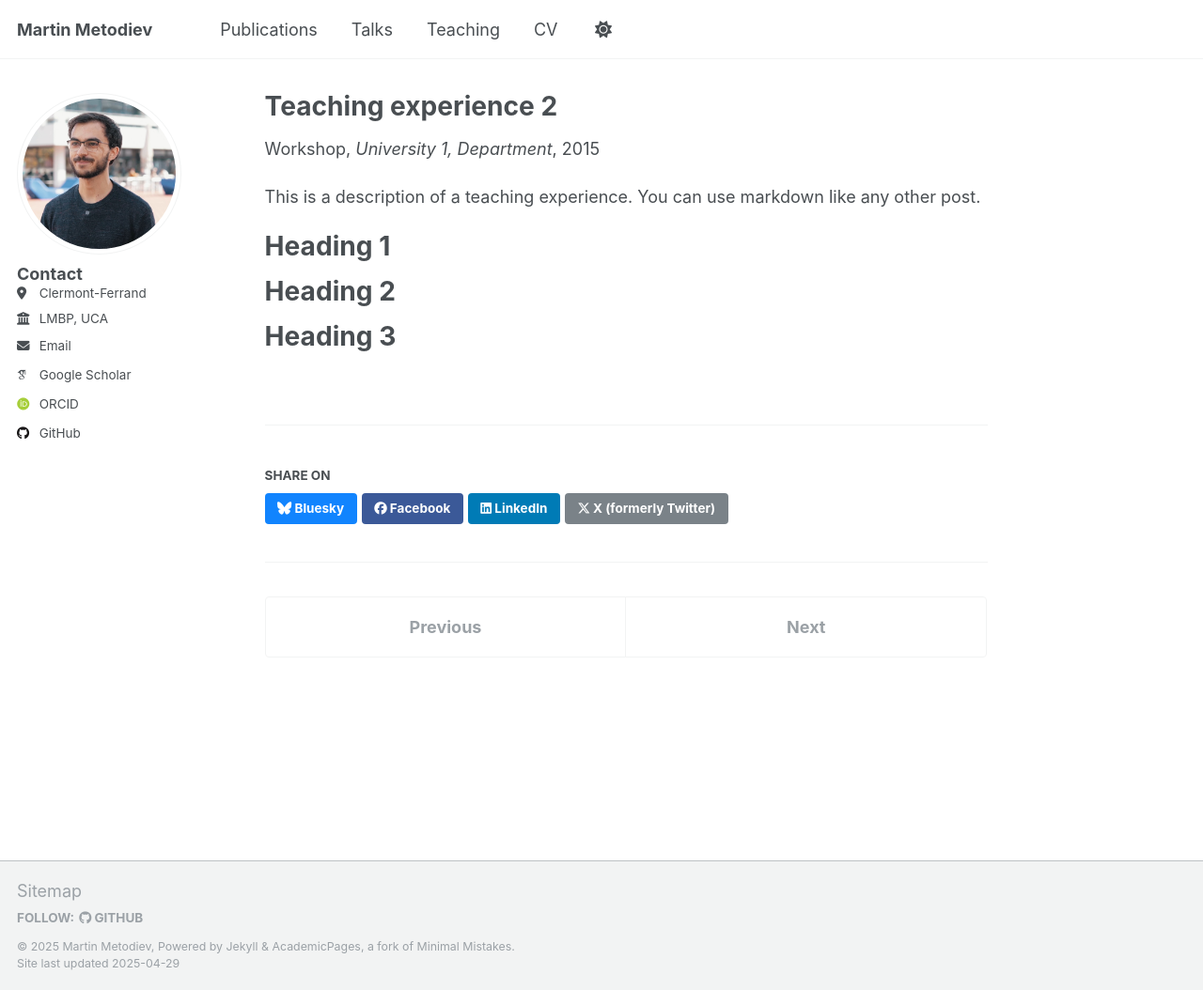
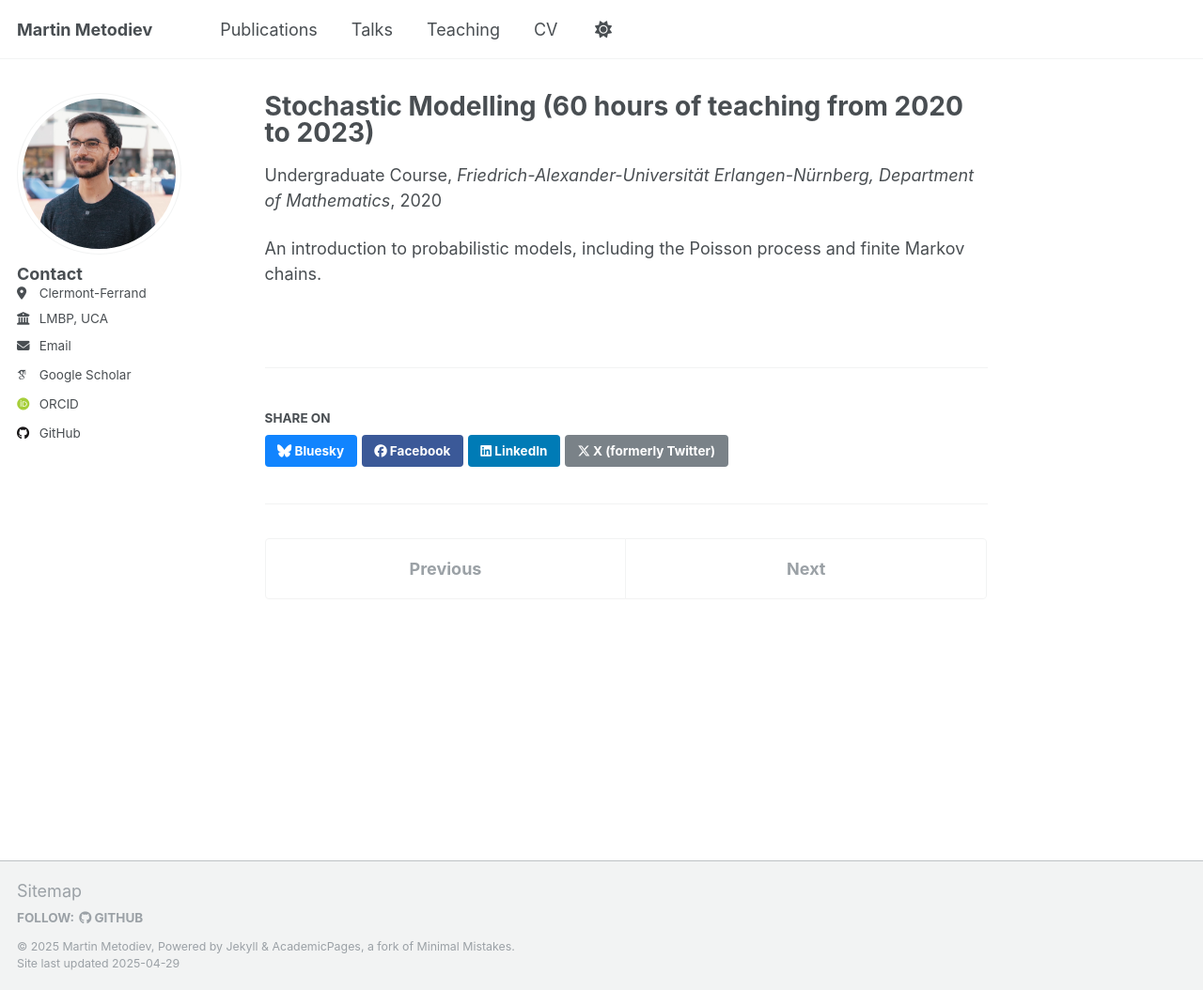
Before and after one commit to m-metodiev/m-metodiev.github.io, a Jekyll site: the page built from _teaching/2015-spring-teaching-2.md, in a window 1280 px wide and 1054 px high. Shown: the whole window at 94% size. Built offline with Jekyll 4.4.1, drawn with Linux system fonts in a browser that asks for light colours; some web fonts are replaced.

Commit message:
Update 2015-spring-teaching-2.md

```diff
--- a/_teaching/2015-spring-teaching-2.md
+++ b/_teaching/2015-spring-teaching-2.md
@@ -1,20 +1,11 @@
 ---
-title: "Teaching experience 2"
+title: "Stochastic Modelling (60 hours of teaching from 2020 to 2023)"
 collection: teaching
-type: "Workshop"
+type: "Undergraduate Course"
 permalink: /teaching/2015-spring-teaching-1
-venue: "University 1, Department"
-date: 2015-01-01
-location: "City, Country"
+venue: "Friedrich-Alexander-Universität Erlangen-Nürnberg, Department of Mathematics"
+date: 2020-09-01
+location: "Erlangen, Germany"
 ---
 
-This is a description of a teaching experience. You can use markdown like any other post.
-
-Heading 1
-======
-
-Heading 2
-======
-
-Heading 3
-======
+An introduction to probabilistic models, including the Poisson process and finite Markov chains.
```
